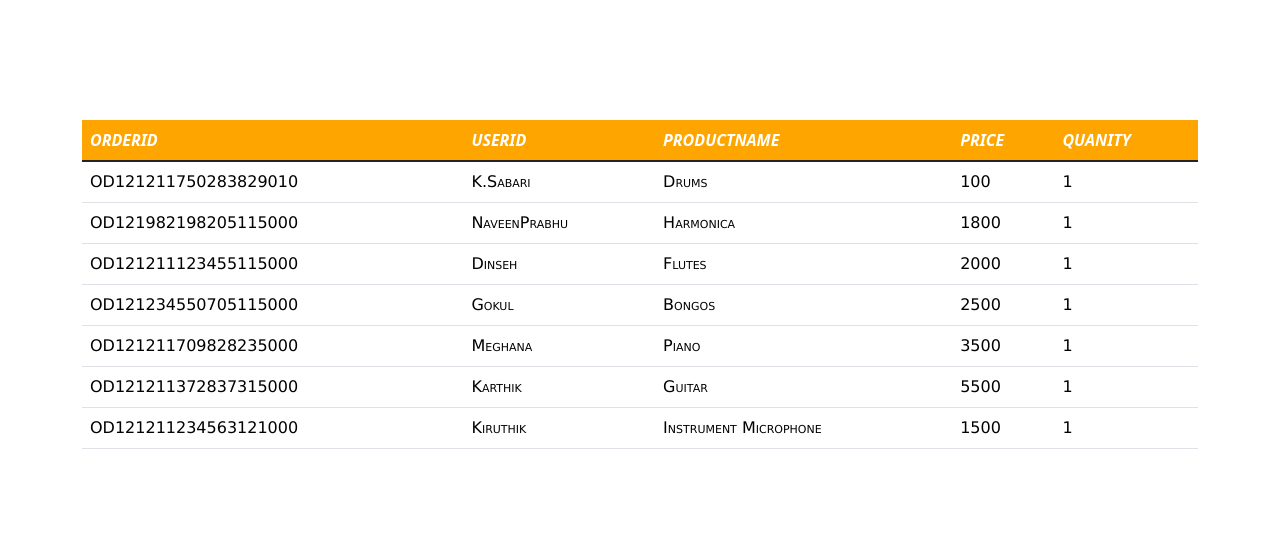
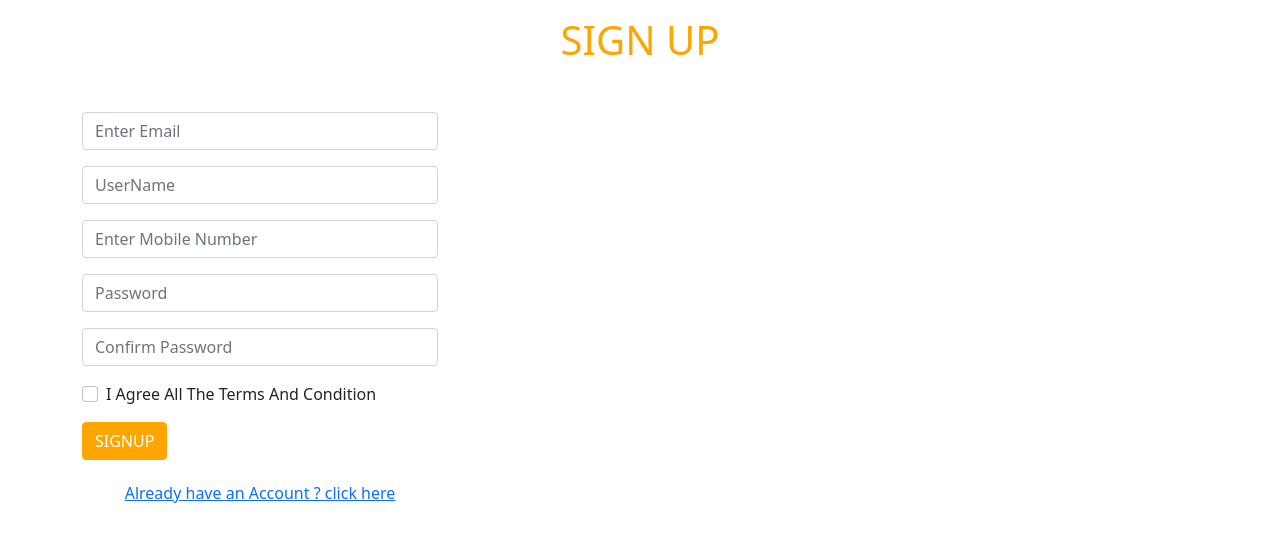
Before and after one commit to iamneo-production/4d4aca29-df47-4f18-add5-0ccc849592ea, a React (Create React App) app in the folder reactapp/: page / in a window 1280 px wide. Shown: the top 542 px of the page. Built offline with nearby package versions, Linux system fonts and the light colour scheme.

Commit message:
commit message

```diff
--- a/reactapp/package.json
+++ b/reactapp/package.json
@@ -10,6 +10,7 @@
     "react": "^17.0.2",
     "react-bootstrap": "^2.2.1",
     "react-dom": "^17.0.2",
+    "react-router-dom": "^5.2.0",
     "react-scripts": "4.0.3",
     "web-vitals": "^1.1.1"
   },
--- a/reactapp/src/App.js
+++ b/reactapp/src/App.js
@@ -1,9 +1,16 @@
 import View from './Components/View Orders';
+import Signup from './Components/Signup';
+import Login from './Components/Login';
+import {Switch,Route} from 'react-router-dom';
 
 function App() {
   return (
     <div className="App">
-      <View/>
+       <Switch>
+        <Route path="/signup" exact component={Signup}/>
+        <Route path="/login" exact component={Login}/>
+        <Route path="/" component={Signup}/>
+      </Switch>
         </div>
   );
 }
--- /dev/null
+++ b/reactapp/src/Components/Login.js
@@ -0,0 +1,46 @@
+import React from 'react';
+import {Form,Col,Row,Container,Button} from 'react-bootstrap';
+import {Link} from "react-router-dom";
+import './index.css';
+
+const Login = ()=>{
+    return(
+    <div>
+        <h1 className="mt-5" style={{textAlign:"center",color:"orange"}}>LOGIN </h1>
+        <Container className="mt-5">
+            <Row>
+                <Col lg={4} md={6} sm={12} className="text-center mt-5 p-3" >
+
+                <Form>
+                    <Form.Group className="mb-3" controlId="formBasicEmail">
+                         <Form.Control type="email" placeholder="Email" />
+                    </Form.Group>
+
+                <Form.Group className="mb-3" controlId="formBasicPassword">
+
+                <Form.Control type="password" placeholder="Password" />
+                </Form.Group>
+
+                <Button style={{width:"210px"}} variant="primary btn-block" type="submit">Login </Button>
+                <div className="text-left mt-4">
+                                <a href="#"><small className="reset"> Forget Password</small></a>
+                            < div className="text-center mt-3">
+                            <Link to="signup">
+                                 <h6 className='font'> New user ? click here </h6>
+                             </Link>
+                             </div>
+                            </div>
+
+                 </Form>
+             </Col>
+            <Col lg={6} md={6} sm={8}>
+            </Col>
+                 </Row>
+
+        </Container>
+
+        </div>
+    );
+};
+
+export default Login;
--- /dev/null
+++ b/reactapp/src/Components/Signup.js
@@ -0,0 +1,86 @@
+import React from 'react';
+import {Form,Col,Row,Container,Button} from 'react-bootstrap';
+import {Link} from "react-router-dom";
+//import uiImage from './image/signin.png';
+import './index.css';
+
+class Signup extends React.Component
+{
+    constructor(){
+    super();
+    this.state ={username:"",
+                    pno:null,
+                      errmsg:""};
+    }
+    uservalue =(event)=>
+    {
+        let n=event.target.name;
+        let v=event.target.value;
+        let err="";
+        if(n==="pno")
+        {
+            if(v!=="" && !Number(v))
+            {
+                err=<strong style={{color:"orange"}}>Invalid value,Enter the number</strong>
+            }
+        }
+        this.setState({errmsg:err});
+        this.setState({[n]:v});
+    }
+    render()
+    {
+    return (
+        <div>
+                <>
+                <h1 className="mt-3" style={{textAlign:"center",color:"orange"}}>SIGN UP </h1>
+                    <Container className="mt-5">
+                        <Row>
+                            <Col lg={4} md={6} sm={12}>
+
+                            <Form>
+                <Form.Group className="mb-3" controlId="formBasicEmail">
+                <Form.Control type="email" placeholder="Enter Email" />
+                </Form.Group>
+
+                <Form.Group className="mb-3" controlId="formBasicText">
+                <Form.Control type="text" placeholder="UserName" />
+                </Form.Group>
+
+                <Form.Group className="mb-3" controlId="formBasicText">
+                <Form.Control type="text" onChange={this.uservalue}   placeholder="Enter Mobile Number" name="pno"/>{this.state.errmsg}
+                </Form.Group>
+
+                <Form.Group className="mb-3" controlId="formBasicPassword">
+                <Form.Control type="password" placeholder="Password" />
+                </Form.Group>
+
+                <Form.Group className="mb-3" controlId="formBasicPassword">
+                <Form.Control type="password" placeholder="Confirm Password" />
+                </Form.Group>
+
+                 <Form.Group className="mb-3" controlId="formBasicCheckbox">
+                  <Form.Check type="checkbox" label="I Agree All The Terms And Condition" />
+                 </Form.Group>
+
+                <Button variant="primary btn-block" type="submit">SIGNUP</Button>
+
+                <p className="text-center">
+                    <br/>
+                    <Link to="login">
+                    <h6 style={{color:"non"}}> Already have an Account ? click here</h6>
+               </Link>
+               </p>
+                </Form>
+                </Col>
+                     <Col lg={6} md={6} sm={4}>
+
+                     </Col>
+                </Row>
+                    </Container>
+                </>
+        </div>
+    )
+    };
+};
+
+export default Signup;
--- /dev/null
+++ b/reactapp/src/Components/index.css
@@ -0,0 +1,14 @@
+
+.icon-img
+{
+  width: 180px;
+  height: 150px;
+}
+.btn-primary{
+  color: #fff;
+  background-color: orange !important;
+  border-color: orange !important;
+}
+.reset{
+  color: orange;
+}
--- a/reactapp/src/index.js
+++ b/reactapp/src/index.js
@@ -4,10 +4,14 @@ import './index.css';
 import App from './App';
 import reportWebVitals from './reportWebVitals';
 import 'bootstrap/dist/css/bootstrap.min.css';
+import Signup from './Components/Signup'
+import {BrowserRouter} from 'react-router-dom';
 
 ReactDOM.render(
   <React.StrictMode>
+    <BrowserRouter>
     <App />
+    </BrowserRouter>
   </React.StrictMode>,
   document.getElementById('root')
 );
```
Also changed, not shown: 1 other file (tests, documents, lock files or other folders).
